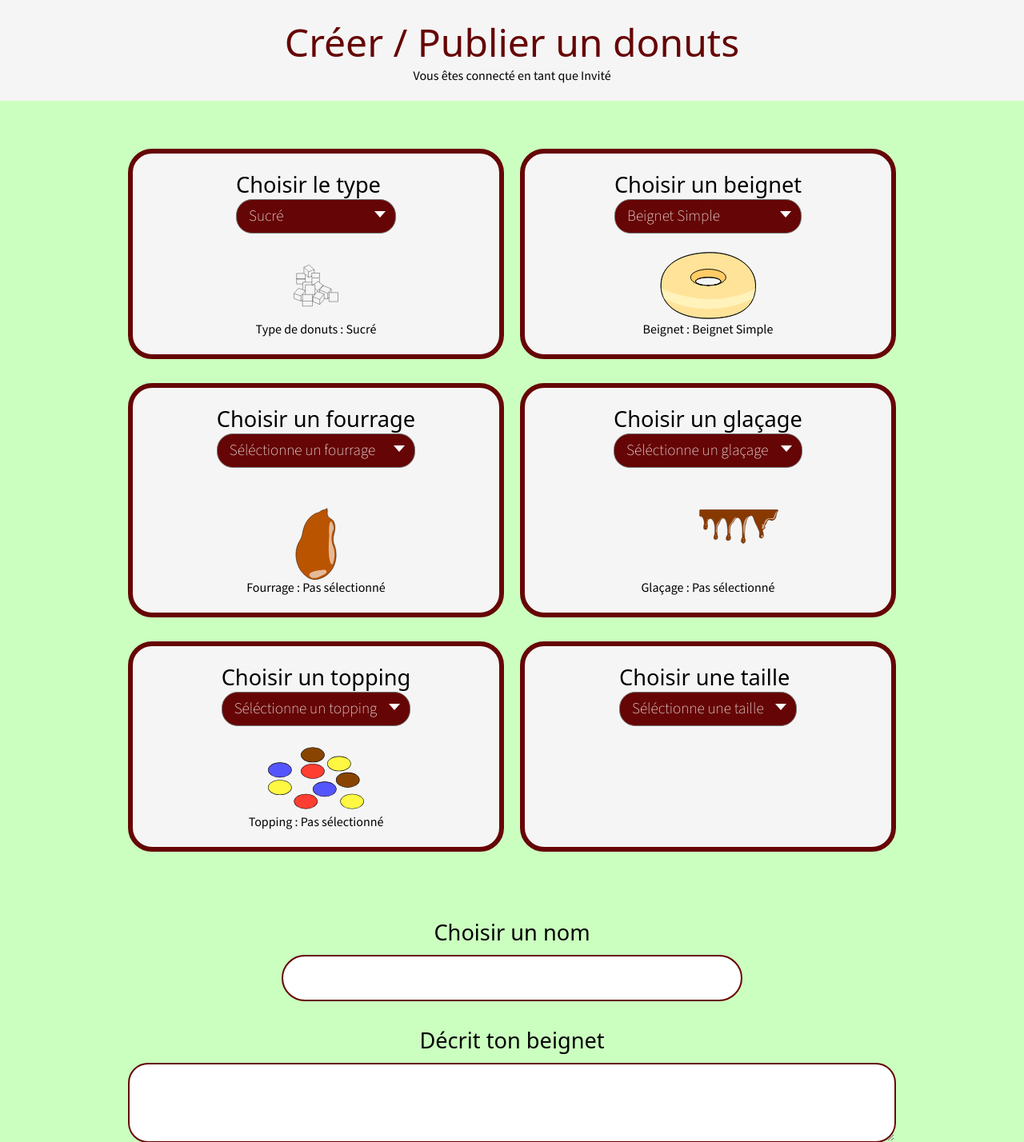
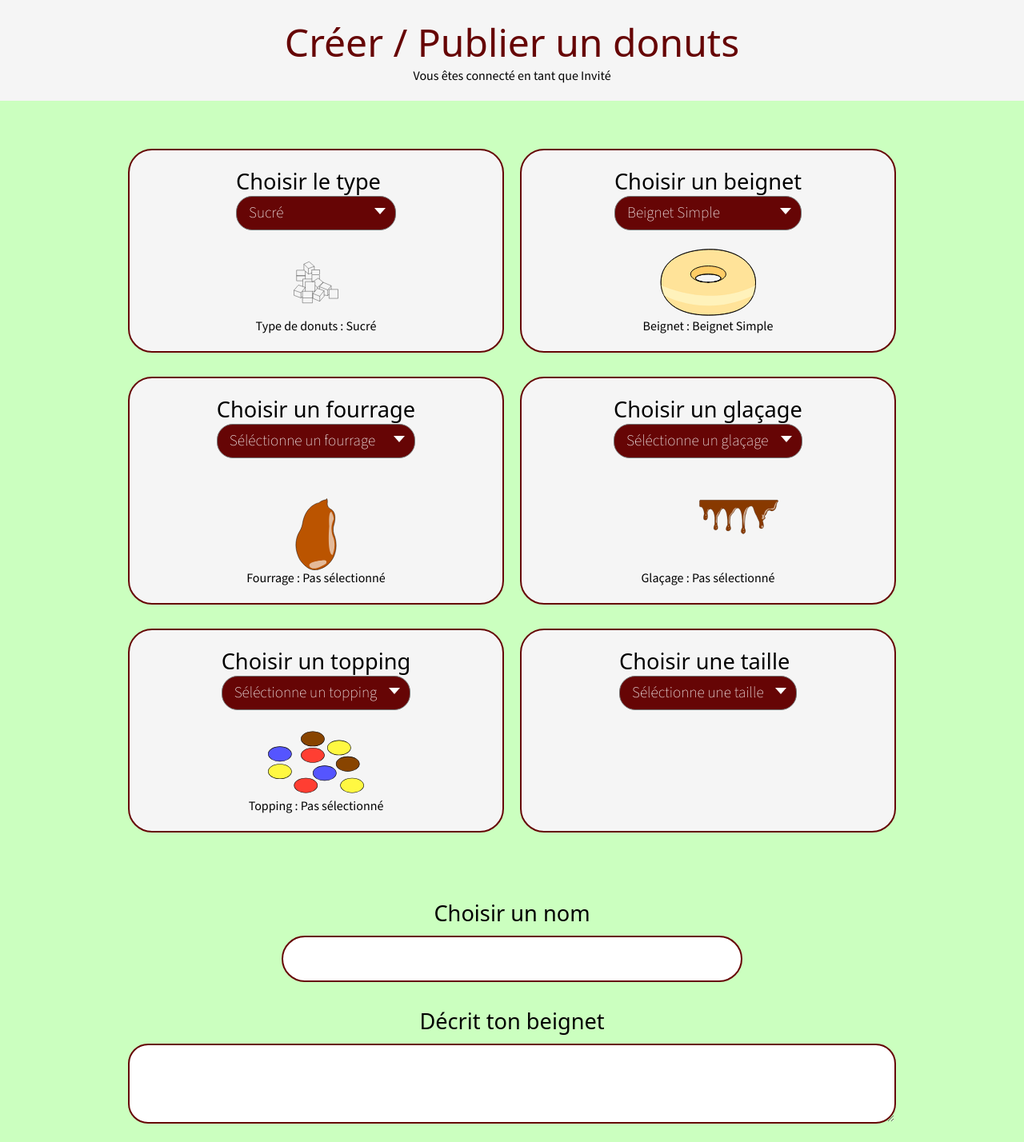
Before and after one commit to LohanVapaille/sweet-place-culinary-community-platform, a PHP site: page /creersondonuts.php in a window 1280 px wide. Shown: the part 110-1538 px from the top of the page at 80% size. Run offline with PHP 8.4, Linux system fonts and the light colour scheme; data comes from the database, SQL or seed files in the repository; some web fonts are replaced.

Commit message:
change border

```diff
--- a/css/creer.css
+++ b/css/creer.css
@@ -159,7 +159,7 @@ textarea {
   align-items: center;
   justify-content: space-between;
   margin-bottom: 20px;
-  border: solid 6px var(--textcolor);
+  border: solid 2px var(--textcolor);
   border-radius: 30px;
   width: 50%;
   padding: 20px;
```
